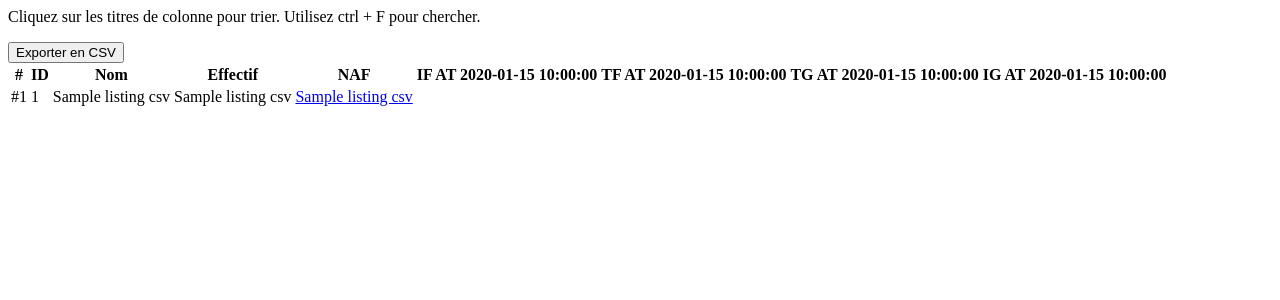
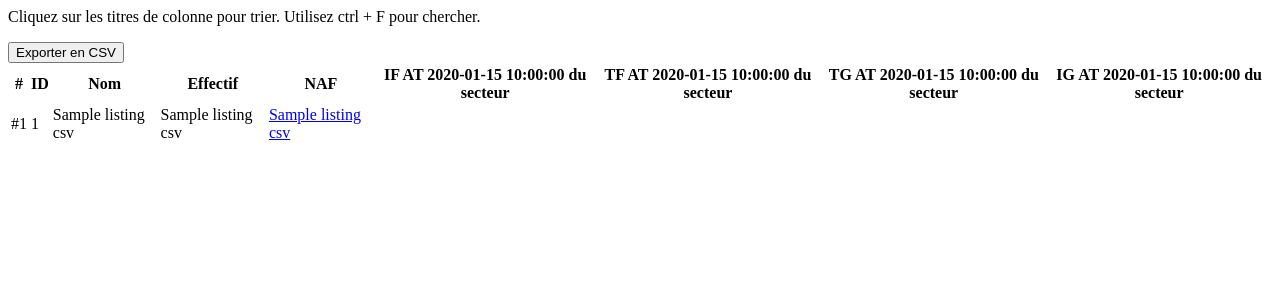
Before and after one commit to MedShake/MedShakeST, a PHP site: template templates/analysercsv/tab-listingEntreprises.html.twig in a window 1280 px wide. Shown: the top 300 px of the page. Run offline with PHP 8.4, Linux system fonts and the light colour scheme; the template is opened without the code that fills it: most values are stand-ins (such as "Sample title", 1, 10 or a date in 2020); some libraries are stand-ins or nearby versions.

Commit message:
Feat: précision listing Ajour de la précision " du secteur" sur l'onglet Listing en regard TG TF IG IF pour éviter la confusion possible

```diff
--- a/templates/analysercsv/tab-listingEntreprises.html.twig
+++ b/templates/analysercsv/tab-listingEntreprises.html.twig
@@ -38,10 +38,10 @@
             <th role="button" data-sort="string">Nom</th>
             <th role="button" data-sort="int" data-sort-onload="yes" data-sort-default="desc">Effectif</th>
             <th role="button" data-sort="string">NAF</th>
-            <th role="button" data-sort="float">IF AT {{dernieresDataAmeliAT}}</th>
-            <th role="button" data-sort="float">TF AT {{dernieresDataAmeliAT}}</th>
-            <th role="button" data-sort="float">TG AT {{dernieresDataAmeliAT}}</th>
-            <th role="button" data-sort="float">IG AT {{dernieresDataAmeliAT}}</th>
+            <th role="button" data-sort="float">IF AT {{dernieresDataAmeliAT}} du secteur</th>
+            <th role="button" data-sort="float">TF AT {{dernieresDataAmeliAT}} du secteur</th>
+            <th role="button" data-sort="float">TG AT {{dernieresDataAmeliAT}} du secteur</th>
+            <th role="button" data-sort="float">IG AT {{dernieresDataAmeliAT}} du secteur</th>
         </tr>
     </thead>
     <tbody>
```
